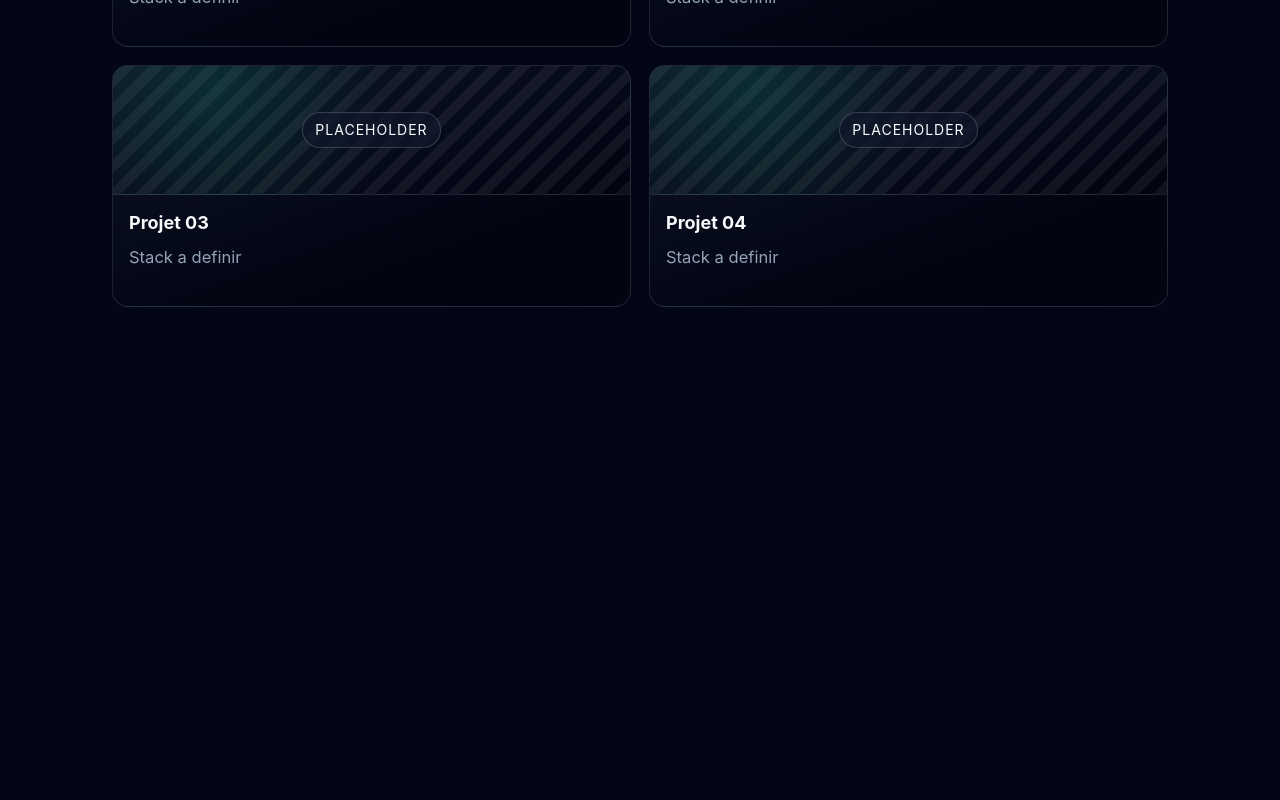
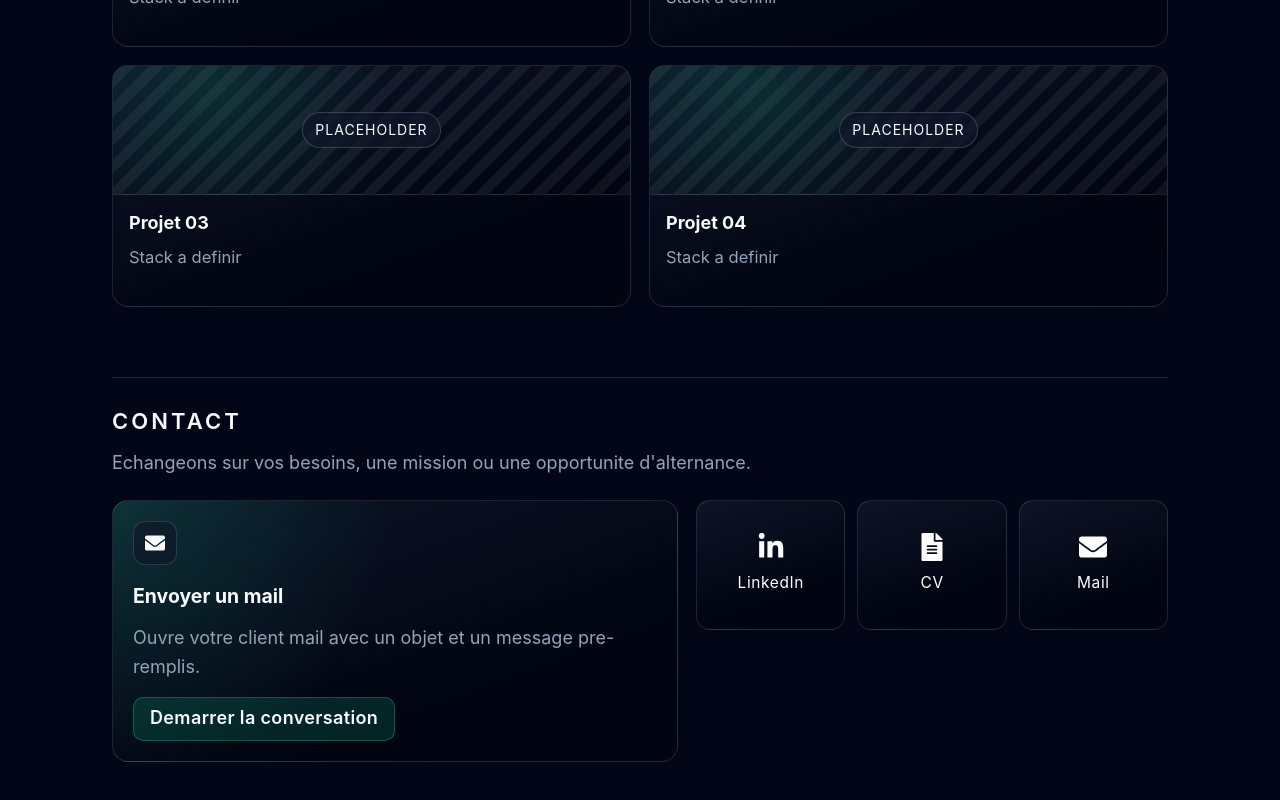
Before and after one commit to AnthonyDh10/Portfolio, a React app: page / in a window 1280 px wide. Shown: the part 1392-2192 px from the top of the page. Before the commit the page ends 1763 px from the top, so only its background shows below. Built offline with nearby package versions, Linux system fonts and the light colour scheme; the HTML template or start-up script is replaced by a standard one.

Commit message:
placeholder section contact

```diff
--- a/src/App.tsx
+++ b/src/App.tsx
@@ -5,6 +5,7 @@
 import { Hero } from './components/Hero/Hero';
 import { SkillsCarousel } from './components/SkillsCarousel/SkillsCarousel';
 import { ProjectsSection } from './components/ProjectsSection/ProjectsSection';
+import { ContactSection } from './components/ContactSection/ContactSection';
 
 function App() {
   const [showCustomCursor, setShowCustomCursor] = useState(false);
@@ -63,6 +64,7 @@
         <Hero />
         <SkillsCarousel />
         <ProjectsSection />
+        <ContactSection />
       </main>
     </>
   );
--- /dev/null
+++ b/src/components/ContactSection/ContactSection.module.css
@@ -0,0 +1,159 @@
+.section {
+  position: relative;
+  padding: 6px 0 72px;
+}
+
+.inner {
+  border-top: 1px solid var(--border);
+  padding-top: 26px;
+}
+
+.header {
+  display: flex;
+  flex-direction: column;
+  gap: 10px;
+  margin-bottom: 22px;
+}
+
+.title {
+  margin: 0;
+  font-size: clamp(18px, 2vw, 22px);
+  letter-spacing: 0.14em;
+  text-transform: uppercase;
+  color: var(--text);
+}
+
+.description {
+  margin: 0;
+  max-width: 62ch;
+  color: var(--text-secondary);
+}
+
+.layout {
+  display: grid;
+  grid-template-columns: 1.2fr 1fr;
+  gap: 18px;
+}
+
+.mailCard {
+  border-radius: 16px;
+  border: 1px solid color-mix(in srgb, var(--text) 12%, transparent);
+  background:
+    radial-gradient(circle at 0% 0%, color-mix(in srgb, var(--primary) 18%, transparent), transparent 45%),
+    linear-gradient(160deg, color-mix(in srgb, var(--surface) 88%, transparent), transparent 70%),
+    color-mix(in srgb, var(--bg) 74%, #000000 26%);
+  padding: 20px;
+  display: flex;
+  flex-direction: column;
+  gap: 12px;
+  min-height: 220px;
+}
+
+.mailIconWrap {
+  width: 42px;
+  height: 42px;
+  border-radius: 12px;
+  display: grid;
+  place-items: center;
+  border: 1px solid color-mix(in srgb, var(--text) 14%, transparent);
+  background: color-mix(in srgb, var(--surface) 75%, transparent);
+}
+
+.mailIcon {
+  width: 20px;
+  height: 20px;
+  color: var(--text);
+}
+
+.mailTitle {
+  margin: 4px 0 0;
+  color: var(--text);
+  font-size: 1.08rem;
+}
+
+.mailText {
+  margin: 0;
+  color: var(--text-secondary);
+  max-width: 44ch;
+}
+
+.mailButton {
+  margin-top: auto;
+  display: inline-flex;
+  align-items: center;
+  justify-content: center;
+  width: fit-content;
+  min-height: 42px;
+  padding: 0 16px;
+  border-radius: 10px;
+  border: 1px solid color-mix(in srgb, var(--primary) 38%, transparent);
+  color: var(--text);
+  background: color-mix(in srgb, var(--primary) 18%, transparent);
+  font-weight: 600;
+  letter-spacing: 0.02em;
+}
+
+.mailButton:hover {
+  border-color: color-mix(in srgb, var(--primary) 56%, transparent);
+  background: color-mix(in srgb, var(--primary) 24%, transparent);
+}
+
+.linksGrid {
+  display: grid;
+  grid-template-columns: repeat(3, minmax(0, 1fr));
+  gap: 12px;
+  align-content: start;
+}
+
+.linkCard {
+  min-height: 128px;
+  border-radius: 14px;
+  border: 1px solid color-mix(in srgb, var(--text) 12%, transparent);
+  background:
+    linear-gradient(160deg, color-mix(in srgb, var(--surface) 88%, transparent), transparent 70%),
+    color-mix(in srgb, var(--bg) 72%, #000000 28%);
+  display: flex;
+  flex-direction: column;
+  align-items: center;
+  justify-content: center;
+  gap: 10px;
+}
+
+.linkIcon {
+  width: 28px;
+  height: 28px;
+  color: #ffffff;
+}
+
+.linkLabel {
+  color: #ffffff;
+  font-size: 0.86rem;
+  letter-spacing: 0.04em;
+}
+
+@media (max-width: 1024px) {
+  .section {
+    padding-bottom: 52px;
+  }
+
+  .layout {
+    grid-template-columns: 1fr;
+  }
+
+  .linksGrid {
+    grid-template-columns: repeat(3, minmax(0, 1fr));
+  }
+}
+
+@media (max-width: 720px) {
+  .linksGrid {
+    grid-template-columns: 1fr;
+  }
+
+  .linkCard {
+    min-height: 88px;
+    flex-direction: row;
+    justify-content: flex-start;
+    padding: 0 16px;
+  }
+}
--- /dev/null
+++ b/src/components/ContactSection/ContactSection.tsx
@@ -0,0 +1,80 @@
+import { FaEnvelope, FaFileAlt, FaLinkedinIn } from 'react-icons/fa';
+import type { ComponentType } from 'react';
+import styles from './ContactSection.module.css';
+
+type ContactLink = {
+  label: string;
+  href: string;
+  Icon: ComponentType<{ className?: string }>;
+};
+
+const contactLinks: ContactLink[] = [
+  {
+    label: 'LinkedIn',
+    href: 'https://www.linkedin.com/in/votre-profil',
+    Icon: FaLinkedinIn,
+  },
+  {
+    label: 'CV',
+    href: '/cv.pdf',
+    Icon: FaFileAlt,
+  },
+  {
+    label: 'Mail',
+    href: 'mailto:votre.mail@example.com',
+    Icon: FaEnvelope,
+  },
+];
+
+const mailHref =
+  'mailto:votre.mail@example.com?subject=Contact%20depuis%20le%20portfolio&body=Bonjour%20Anthony%2C%0A%0AJe%20vous%20contacte%20pour...';
+
+export function ContactSection() {
+  return (
+    <section id="contact" className={styles.section} aria-labelledby="contact-title">
+      <div className={styles.inner}>
+        <header className={styles.header}>
+          <h3 id="contact-title" className={styles.title}>
+            Contact
+          </h3>
+          <p className={styles.description}>
+            Echangeons sur vos besoins, une mission ou une opportunite d&apos;alternance.
+          </p>
+        </header>
+
+        <div className={styles.layout}>
+          <article className={styles.mailCard} aria-label="Card d'envoi de mail">
+            <div className={styles.mailIconWrap}>
+              <FaEnvelope className={styles.mailIcon} />
+            </div>
+
+            <h4 className={styles.mailTitle}>Envoyer un mail</h4>
+            <p className={styles.mailText}>
+              Ouvre votre client mail avec un objet et un message pre-remplis.
+            </p>
+
+            <a className={styles.mailButton} href={mailHref}>
+              Demarrer la conversation
+            </a>
+          </article>
+
+          <div className={styles.linksGrid}>
+            {contactLinks.map(({ label, href, Icon }) => (
+              <a
+                key={label}
+                className={styles.linkCard}
+                href={href}
+                target={label === 'LinkedIn' ? '_blank' : undefined}
+                rel={label === 'LinkedIn' ? 'noreferrer' : undefined}
+                aria-label={`Lien ${label}`}
+              >
+                <Icon className={styles.linkIcon} />
+                <span className={styles.linkLabel}>{label}</span>
+              </a>
+            ))}
+          </div>
+        </div>
+      </div>
+    </section>
+  );
+}
--- a/src/components/NavBar/NavBar.tsx
+++ b/src/components/NavBar/NavBar.tsx
@@ -20,6 +20,11 @@
       href: '#about-me',
       label: 'À propos de moi',
       comment: 'Parcours, méthodes de travail et objectifs professionnels',
+    },
+    {
+      href: '#contact',
+      label: 'Contact',
+      comment: 'Canaux de contact, CV et message direct',
     },
 
   ];
```
